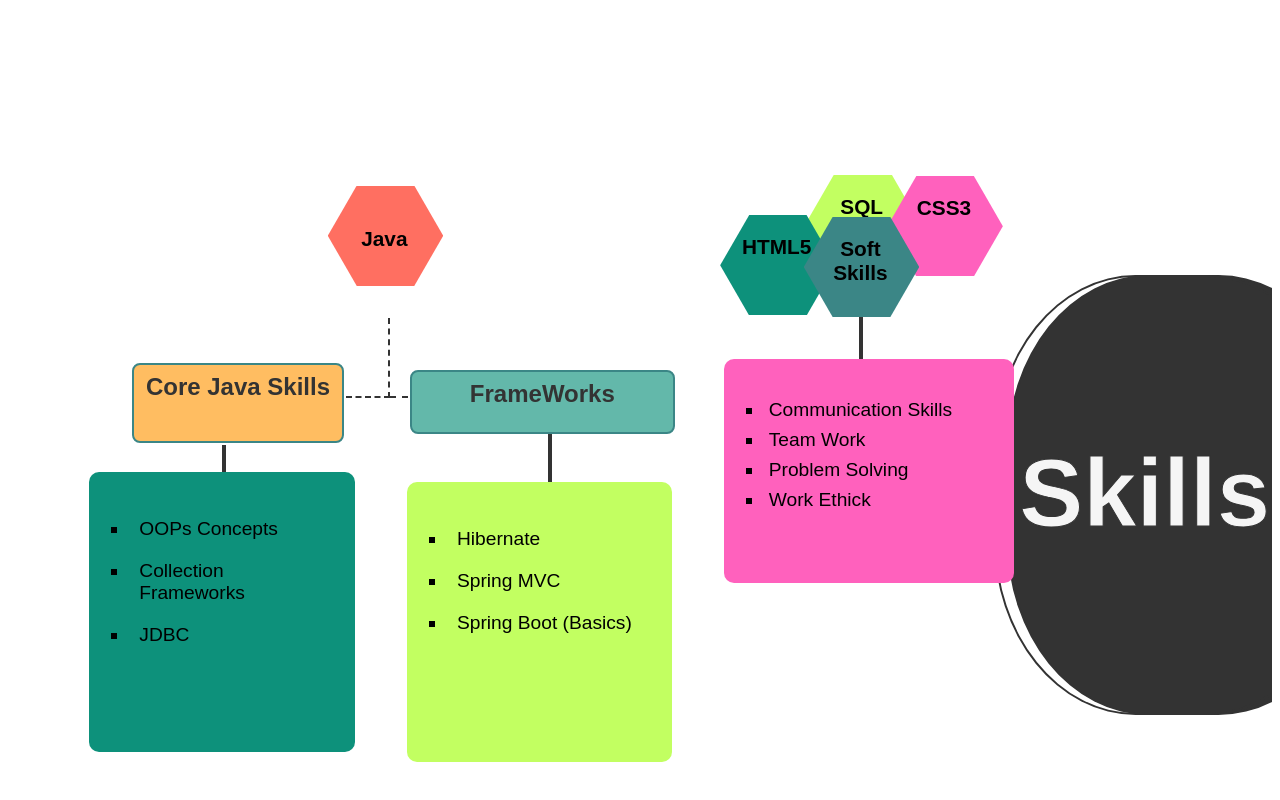
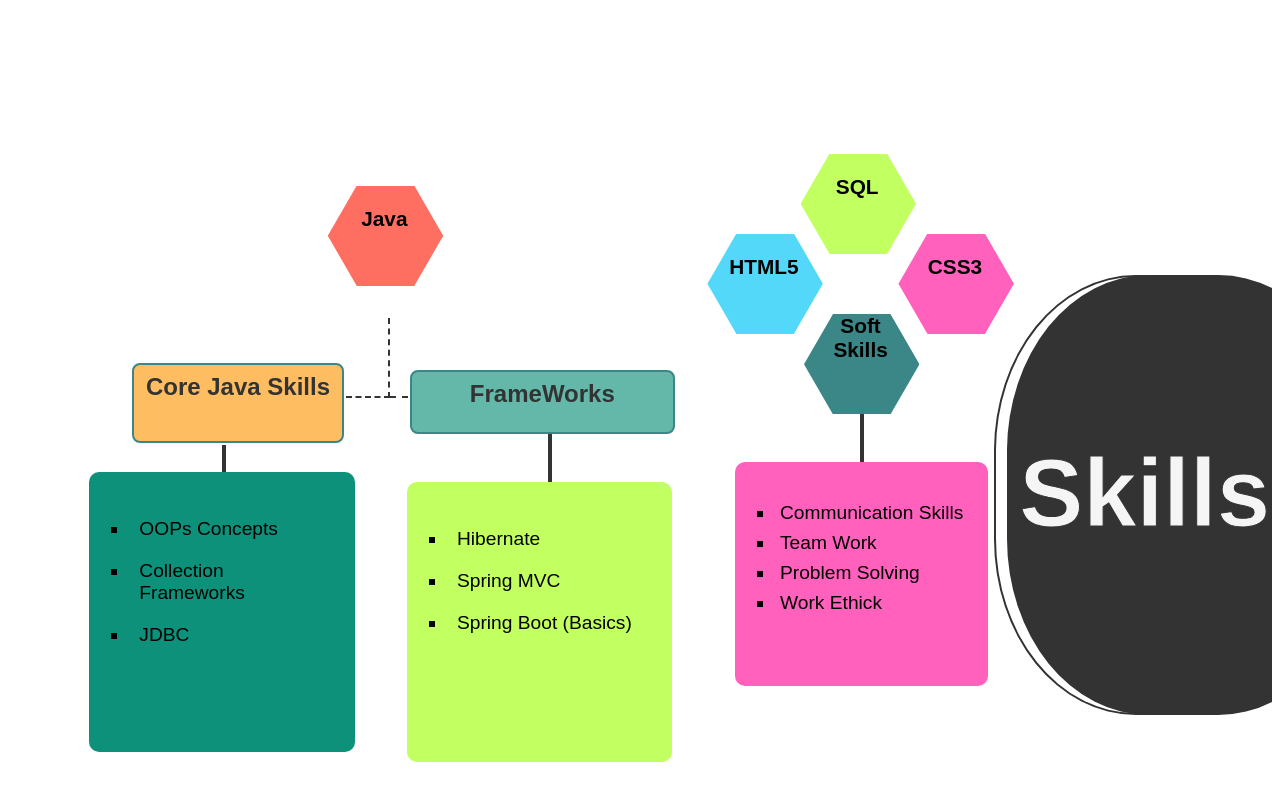
Before and after one commit to nookesh06/portfolio, a plain HTML site: page index.html in a window 1280 px wide. Shown: the part 1585-2385 px from the top of the page. Drawn offline with Linux system fonts and the light colour scheme.

Commit message:
first commit

```diff
--- a/index.html
+++ b/index.html
@@ -97,6 +97,8 @@
                         <li>Spring Boot (Basics)</li>
                     </ul>
                 </div>
+                <div id="skills-container-box">
+                    <div id="frontend">
                         <div class="skils-names" id="hexagon2">
                             <p class="skills">SQL</p>
                         </div>
@@ -106,6 +108,8 @@
                         <div class="skils-names" id="hexagon4">
                             <p class="skills">CSS3</p>
                         </div>
+                    </div>
+
                     <div id="soft-skills-container">
                         <div class="skils-names" id="hexagon5">
                             <p class="skills">Soft Skills</p>
@@ -122,12 +126,14 @@
                     </div>
                 </div>
             </div>
+        </div>
     </section>
     <section id="project-section">
         <h1 id="projects">Projects</h1>
         <div class="projects-container">
             <div class="projects-info">
-                <a href="https://nookesh06.github.io/nori-booking/"><img src="Screenshot 2025-11-05 161314.png" alt="Nori-Booking-pic"class = "images"></a>
+                <a href="https://nookesh06.github.io/nori-booking/"><img src="Screenshot 2025-11-05 161314.png"
+                        alt="Nori-Booking-pic" class="images"></a>
                 <p class="project-name">Nori-Booking Website </p>
 
             </div>
@@ -138,8 +144,8 @@
 
             </div>
             <div class="projects-info">
-                <a href="https://github.com/nookesh06/Shopping-Application-using-JDBC"><img src="Screenshot 2025-11-05 165627.png"
-                        alt="shopping-application"></a>
+                <a href="https://github.com/nookesh06/Shopping-Application-using-JDBC"><img
+                        src="Screenshot 2025-11-05 165627.png" alt="shopping-application"></a>
                 <p class="project-name">Shopping-Application-using-JDBC</p>
 
             </div>
--- a/portfolio.css
+++ b/portfolio.css
@@ -458,52 +458,71 @@ section .education {
     height: 35vh;
     top: 40%;
 }
-
+#skills-container-box{
+    display: flex;
+    flex-wrap: wrap;
+    position: relative;
+    bottom:340%;
+    left: 55%;
+    width: 130%;
+    height: 75vh;
+    justify-items: center;
+    /* background-color: #c2ff613b; */
+    align-items: center;
+    border-radius: 10px;
+}
+#frontend{
+    display: flex;
+    flex-direction: row;
+    flex-wrap: wrap;
+    gap: 10px;
+    /* background-color: #0d917b63; */
+    position: absolute;
+    top: 0%;
+    height: 40vh;
+    width: 100%;
+}
 #hexagon2 {
     background-color: #c2ff61;
-    position: relative;
-    bottom: 340%;
-    left: 97%;
+    position: absolute;
+    top: 0%;
+    left: 31%;
 }
 
 #hexagon3 {
-    background-color: #0d917b;
+    background-color: rgba(6, 199, 247, 0.692);
     position: relative;
-    bottom: 390%;
-    left: 65%;
+    top: 25%;
+    left: 4%;
 }
 
 #hexagon4 {
     background-color: #ff61bd;
     position: relative;
-    bottom: 490%;
-    right: -128%;
+    top: 25%;
+    left: 23%;
 }
 #soft-skills-container {
     position: relative;
-    left: 96.5%;
-    bottom: 540%;
-    width: 100px;
-    height: 100px;
+    top: 6%;
+    left: 12%;
+    justify-items: center;
+    /* background-color: #22222252; */
 }
 #soft-skills-border {
     width: 2px;
     height: 6vh;
     border: #333 solid 2px;
-    position: relative;
-    left: 55%;
-    bottom: 0%;
+
 }
 #soft-skills-list{
     background-color: #ff61bd;
     padding: 20px;
     border-radius: 10px;
     text-align: justify;
-    position: relative;
-    left: -80%;
+
     height: 28vh;
-    width: 290%;
-    bottom: 6%;
+
 }
 #soft-skills-list ul li{
     font-size: 1.2rem;
@@ -517,8 +536,8 @@ section .education {
     aspect-ratio: 1/cos(30deg);
     clip-path: polygon(50% -50%, 200% 150%, 50% 150%, 60 50%);
     margin-left: 9%;
-    position: relative;
-    top: 20%;
+    /* position: relative;
+    top: 20%; */
 
 }
 .skills:hover {
```
Also changed, not shown: 1 other file. Lines whose indentation alone changed are shown as unchanged.
